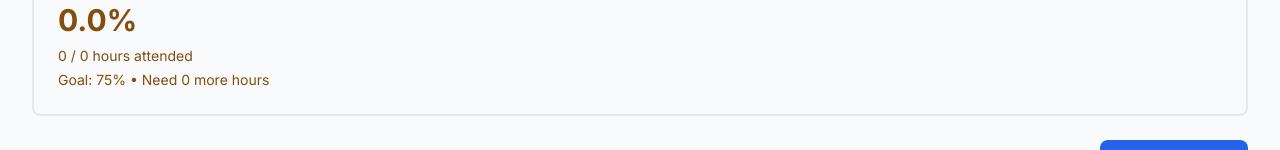
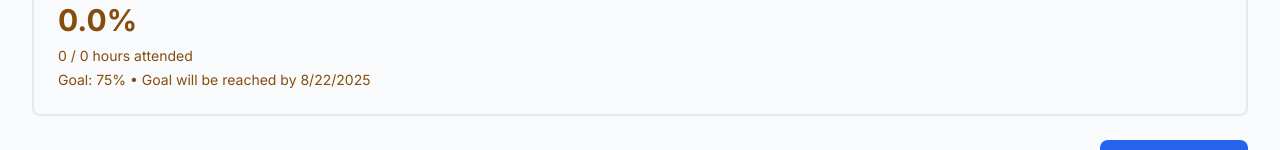
Before and after one commit to ShivaGodara/AttendanceCalculator02, a Next.js app: page / in a window 1280 px wide. Shown: the part 484-634 px from the top of the page. Built offline with nearby package versions, Linux system fonts and the light colour scheme.

Commit message:
Feature: Enhanced aggregate status with missed hours and target dates

```diff
--- a/components/AnalysisTab.tsx
+++ b/components/AnalysisTab.tsx
@@ -2,7 +2,7 @@
 
 import { useState, useEffect } from 'react';
 import { Subject, Settings } from '@/types';
-import { calculatePercentage, getAttendanceStatus, getStatusColor, calculateRequiredClasses } from '@/lib/utils';
+import { calculatePercentage, getAttendanceStatus, getStatusColor, calculateRequiredClasses, getRemainingWorkingDays, isWorkingDay } from '@/lib/utils';
 import { analyzeTimetable, analyzeAttendance } from '@/lib/gemini';
 import { Upload, Plus, Trash2, AlertCircle, RefreshCw, X } from 'lucide-react';
 import Toast from './Toast';
@@ -153,6 +153,33 @@ export default function AnalysisTab({ subjects, settings, onUpdateSubjects }: Pr
     return `Need ${required} more classes`;
   };
 
+  const getAggregateStatusMessage = () => {
+    if (aggregateStatus === 'safe') return 'Goal achieved!';
+
+    if (aggregateStatus === 'danger') {
+      const required = calculateRequiredClasses(aggregate.attended, aggregate.total, settings.aggregateGoal);
+      const remainingDays = getRemainingWorkingDays(settings.semesterEndDate);
+      const shortfall = required - remainingDays;
+      return `Impossible. Missed by ${shortfall} hours.`;
+    }
+
+    const required = calculateRequiredClasses(aggregate.attended, aggregate.total, settings.aggregateGoal);
+    const today = new Date();
+    const targetDate = new Date(today);
+    targetDate.setDate(today.getDate() + required);
+
+    // Skip weekends and holidays
+    let workingDaysAdded = 0;
+    while (workingDaysAdded < required) {
+      targetDate.setDate(targetDate.getDate() + 1);
+      if (isWorkingDay(targetDate)) {
+        workingDaysAdded++;
+      }
+    }
+
+    return `Goal will be reached by ${targetDate.toLocaleDateString()}`;
+  };
+
   return (
     <div className="space-y-6">
       {/* Error Display */}
@@ -278,10 +305,7 @@ export default function AnalysisTab({ subjects, settings, onUpdateSubjects }: Pr
           {aggregate.attended} / {aggregate.total} hours attended
         </p>
         <p className="text-sm mt-1">
-          Goal: {settings.aggregateGoal}% •
-          {aggregateStatus === 'safe' && ' Goal achieved!'}
-          {aggregateStatus === 'warning' && ` Need ${calculateRequiredClasses(aggregate.attended, aggregate.total, settings.aggregateGoal)} more hours`}
-          {aggregateStatus === 'danger' && ' Goal impossible to achieve'}
+          Goal: {settings.aggregateGoal}% • {getAggregateStatusMessage()}
         </p>
       </div>
 
```
